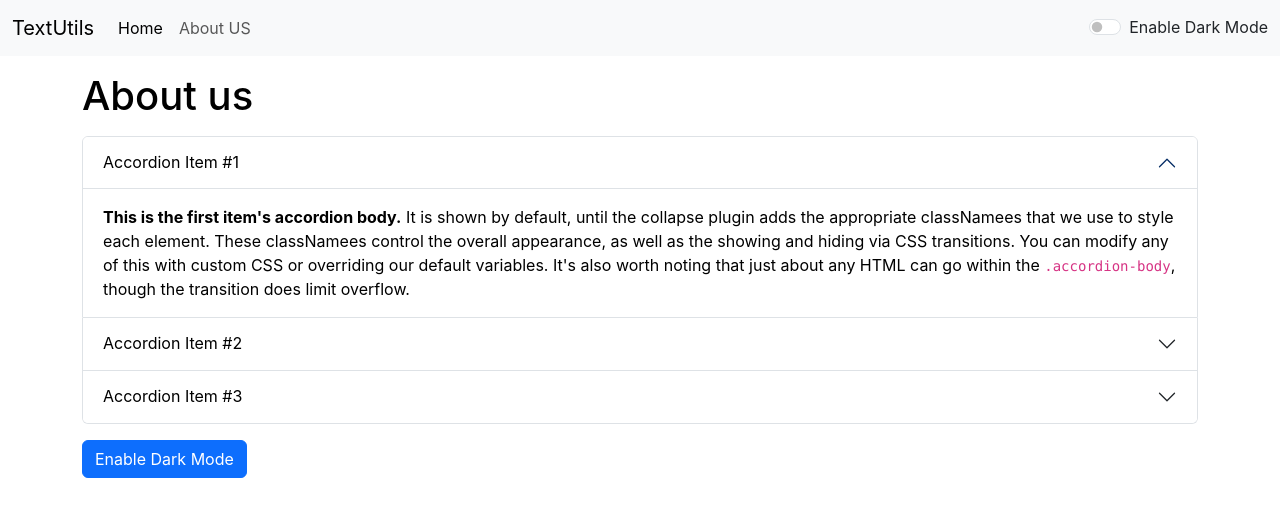
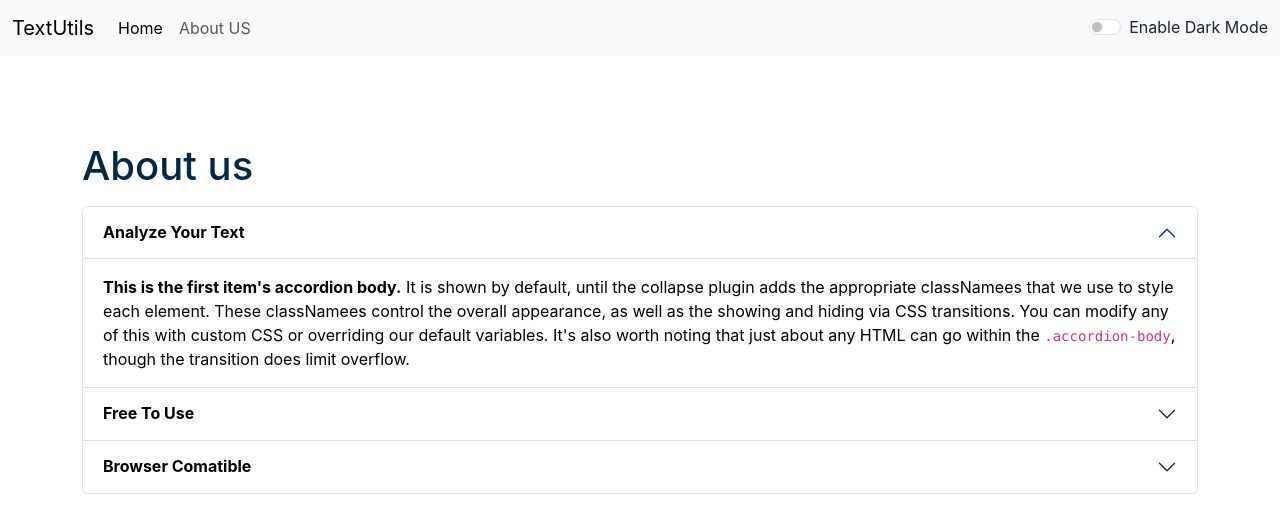
Before and after one commit to iamhamzasheikh/text-util, a React (Create React App) app: page /about in a window 1280 px wide. Shown: the top 532 px of the page. Built offline with nearby package versions, Linux system fonts and the light colour scheme.

Commit message:
fix-about-page-darkmode

```diff
--- a/src/App.js
+++ b/src/App.js
@@ -37,12 +37,10 @@ import { Routes, Route } from 'react-router-dom';
     <>
     <Navbar title = "TextUtils" mode={mode}  togglemode={togglemode} about = "About US"/>
     <Alert   alert = {alert} />
-
     <Routes>
-      <Route exact path='/home' element={<div className = "container my-3">
-    <Textform showAlert={showAlert}  heading = "Enter Messsege"  mode={mode}  /></div>}>
+      <Route exact path='/home' element={<Textform showAlert={showAlert}  heading = "Enter Messsege"  mode={mode}  />}>
       </Route>
-      <Route exact path='/about' element={ <About/>}></Route>
+      <Route exact path='/about' element={ <About  mode={mode} />}></Route>
     </Routes>
     </>
   );
--- /dev/null
+++ b/src/assests/Textform.css
@@ -0,0 +1,3 @@
+::placeholder{
+    color: white
+}
--- a/src/components/About.js
+++ b/src/components/About.js
@@ -1,41 +1,20 @@
-import React,{useState} from 'react'
 
-export default function About() {
+export default function About(props) {
 
-  const [myStyle, setmyStyle] = useState({
-    color:"black",
-    background:"white"
-  })
-
-  const[btnText, setBtnText] = useState("Enable Dark Mode")
-  const toogleStyle = ()=>{
-    if(myStyle.color === 'black'){
-      setmyStyle({
-        color:"white",
-        background:"black",
-        border: "1px solid"
-
-      })
-      setBtnText('Enable Light Mode')
-    }
-    else{
-      setmyStyle({
-        color:"black",
-        background:"white"
-
-      })
-      setBtnText('Enable Dark MOde')
-    }
+  let myStyle ={
+    color: props.mode === 'dark'? 'white': 'black',
+    backgroundColor: props.mode === 'dark'? '#042743': 'white',
+    border: '2px white '
   }
   return (
-    <div className='container my-2' style={myStyle}>
+    <div className='container my-2' style={{color: props.mode === 'dark'? 'white': '#042743'}}>
       <h1 className='my-3'>About us</h1>
 
       <div className="accordion" id="accordionExample">
   <div className="accordion-item">
     <h2 className="accordion-header" id="headingOne">
       <button className="accordion-button" style={myStyle} type="button" data-bs-toggle="collapse" data-bs-target="#collapseOne" aria-expanded="true" aria-controls="collapseOne">
-        Accordion Item #1
+       <strong> Analyze Your Text </strong>
       </button>
     </h2>
     <div id="collapseOne" className="accordion-collapse collapse show" aria-labelledby="headingOne" data-bs-parent="#accordionExample">
@@ -47,7 +26,7 @@ export default function About() {
   <div className="accordion-item">
     <h2 className="accordion-header" id="headingTwo">
       <button className="accordion-button collapsed" style={myStyle} type="button" data-bs-toggle="collapse" data-bs-target="#collapseTwo" aria-expanded="false" aria-controls="collapseTwo">
-        Accordion Item #2
+        <strong>Free To Use</strong>
       </button>
     </h2>
     <div id="collapseTwo" className="accordion-collapse collapse" aria-labelledby="headingTwo" data-bs-parent="#accordionExample">
@@ -59,7 +38,7 @@ export default function About() {
   <div className="accordion-item">
     <h2 className="accordion-header" id="headingThree">
       <button className="accordion-button collapsed" style={myStyle} type="button" data-bs-toggle="collapse" data-bs-target="#collapseThree" aria-expanded="false" aria-controls="collapseThree">
-        Accordion Item #3
+        <strong>Browser Comatible</strong>
       </button>
     </h2>
     <div id="collapseThree" className="accordion-collapse collapse" aria-labelledby="headingThree" data-bs-parent="#accordionExample">
@@ -70,11 +49,12 @@ export default function About() {
   </div>
 </div>
 
-      <div>
+      {/* <div>
       <button onClick={toogleStyle} className='my-3 btn btn-primary'>{btnText}</button>
-      </div>
+      </div>  */}
 
     </div>
 
   )
-}
+
+    }
--- a/src/components/Alert.js
+++ b/src/components/Alert.js
@@ -8,17 +8,14 @@ const capitalized = (word) => {
 }
 
   return (
-    props.alert && (
-      <div
-        className={`alert alert-${props.alert.type} alert-dismissible fade show`}
-        role="alert"
-      >
+    <div style={{height: '70px'}}>
+    {props.alert && <div
+        className={`alert alert-${props.alert.type} alert-dismissible fade show`} role="alert">
         <strong>{capitalized(props.alert.type)} </strong>
-        {props.alert.msg}
-
+        {props.alert.msg} </div>}
       </div>
     )
-  );
+
 }
 
 export default Alert;
--- a/src/components/Textform.js
+++ b/src/components/Textform.js
@@ -1,4 +1,5 @@
 import React,{useState} from 'react'
+import '../assests/Textform.css'
 
 const Textform = (props) => {
 
@@ -42,26 +43,27 @@ const Textform = (props) => {
     // const [first, setfirst] = useState(second)
   return (
     <>
-    <div className="container" style= {{color: props.mode==='dark' ? 'white' : 'dark'}} >
+    <div className="container" style= {{color: props.mode==='dark' ? 'white' : 'black'}} >
     <h1>{props.heading}</h1>
     <div className="form-group">
     {/* <label htmlFor="my-box">Example textarea</label> */}
-    <textarea className="form-control" placeholder='Enter Text Here' value={text}
+    <textarea className="form-control" placeholder ='Enter Text Here' value={text} //change placeholder color to white when enable dark mode
     onChange={handleoneChange}
-    style= {{backgroundColor: props.mode==='light' ? 'dark' : 'light', color: props.mode==='black' ? 'white' : 'black' }}
+    style= {{backgroundColor: props.mode==='dark' ? 'white' : 'white',
+    color: props.mode==='dark' ? 'black' : 'black' }} // change placeholder color in white
      id="my-box" rows="10" > </textarea>
   </div>
-  <button className="btn btn-primary my-3 " onClick={handleupclick}>Convert uppercase</button>
-  <button className="btn btn-primary my-3 mx-2" onClick={handleLoclick}>Convert Lowercase</button>
-  <button className="btn btn-primary my-3 mx-2" onClick={handleCopy}>Copy Text</button>
-  <button className="btn btn-primary my-3 mx-2" onClick={handleExtraSpaces}>Remove Extra Spaces</button>
-  <button className="btn btn-primary my-3 " onClick={handleClearText}>Clear Text</button>
+  <button disabled={text.length===0} className="btn btn-primary my-3 " onClick={handleupclick}>Convert uppercase</button>
+  <button disabled={text.length===0} className="btn btn-primary my-3 mx-2" onClick={handleLoclick}>Convert Lowercase</button>
+  <button disabled={text.length===0} className="btn btn-primary my-3 mx-2" onClick={handleCopy}>Copy Text</button>
+  <button disabled={text.length===0} className="btn btn-primary my-3 mx-2" onClick={handleExtraSpaces}>Remove Extra Spaces</button>
+  <button disabled={text.length===0} className="btn btn-primary my-3 " onClick={handleClearText}>Clear Text</button>
 
   </div>
 
   <div className="container my-2" style= {{color: props.mode==='dark' ? 'white' : 'black'}} >
     <h1>Your text Summary</h1>
-    <p>{text.split(' ').length} words & {text.length} characters</p>
+    <p>{text.split(' ').filter((element)=>{return element.length!==0}).length} words & {text.length} characters</p>
 
     <h2>Preview</h2>
     <p>{text.length>0?text:"Enter SomeThing in the TextBox above" }</p>
```
